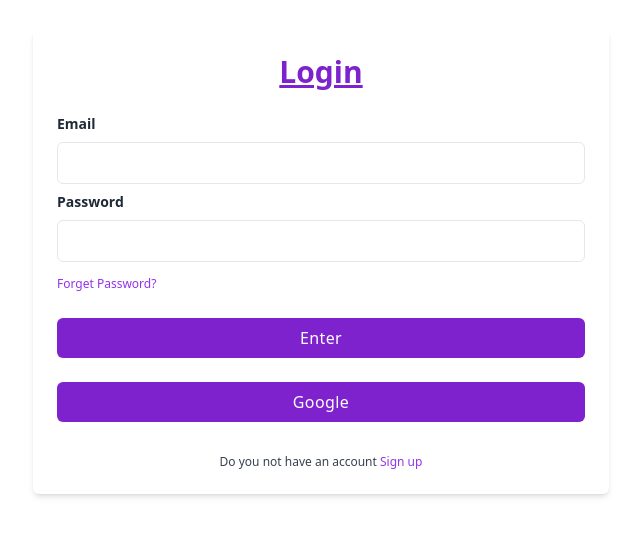
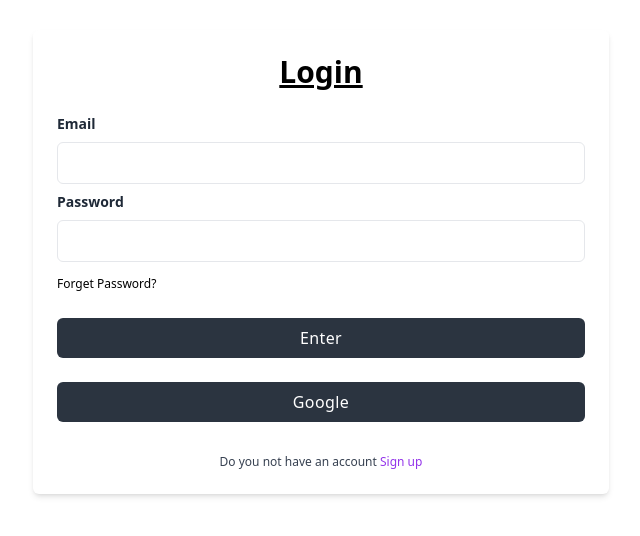
Before and after one commit to AyubxonUz/RecipesKitchen, a React (Vite) app: page /login in a window 1280 px wide. Shown: the part 138-674 px from the top of the page, without its empty margins (319-959 px from the left). Built offline with nearby package versions, Linux system fonts and the light colour scheme; no server answers.

Commit message:
Update Login.jsx

```diff
--- a/src/pages/Login.jsx
+++ b/src/pages/Login.jsx
@@ -25,7 +25,7 @@
       )}
       {!loading && (
         <div className="w-full p-6 m-auto bg-white rounded-md shadow-md md:max-w-xl">
-          <h1 className="text-3xl font-semibold text-center text-purple-700 underline">
+          <h1 className="text-3xl font-semibold text-center text-black underline">
             Login
           </h1>
           <form onSubmit={handleLogin} className="mt-6">
@@ -49,13 +49,13 @@
                 className="block w-full px-4 py-2 mt-2 text-purple-700 bg-white border rounded-md focus:border-purple-400 focus:ring-purple-300 focus:outline-none focus:ring focus:ring-opacity-40"
               />
             </div>
-            <Link to="/" className="text-xs text-purple-600 hover:underline">
+            <Link to="/" className="text-xs text-black hover:underline">
               Forget Password?
             </Link>
             <div className="mt-6">
               <button
                 onClick={handleLogin}
-                className=" w-full px-4 py-2 tracking-wide text-white transition-colors duration-200 transform bg-purple-700 rounded-md hover:bg-purple-600 focus:outline-none focus:bg-purple-600"
+                className=" w-full px-4 py-2 tracking-wide text-white transition-colors duration-200 transform bg-neutral rounded-md hover:bg-purple-600 focus:outline-none focus:bg-purple-600"
               >
                 Enter
               </button>
@@ -63,7 +63,7 @@
               <br />
               <button
                 onClick={signUpWithGoogleProvider}
-                className=" w-full px-4 py-2 tracking-wide text-white transition-colors duration-200 transform bg-purple-700 rounded-md hover:bg-purple-600 focus:outline-none focus:bg-purple-600"
+                className=" w-full px-4 py-2 tracking-wide text-white transition-colors duration-200 transform bg-neutral rounded-md hover:bg-purple-600 focus:outline-none focus:bg-purple-600"
               >
                 Google
               </button>
```
